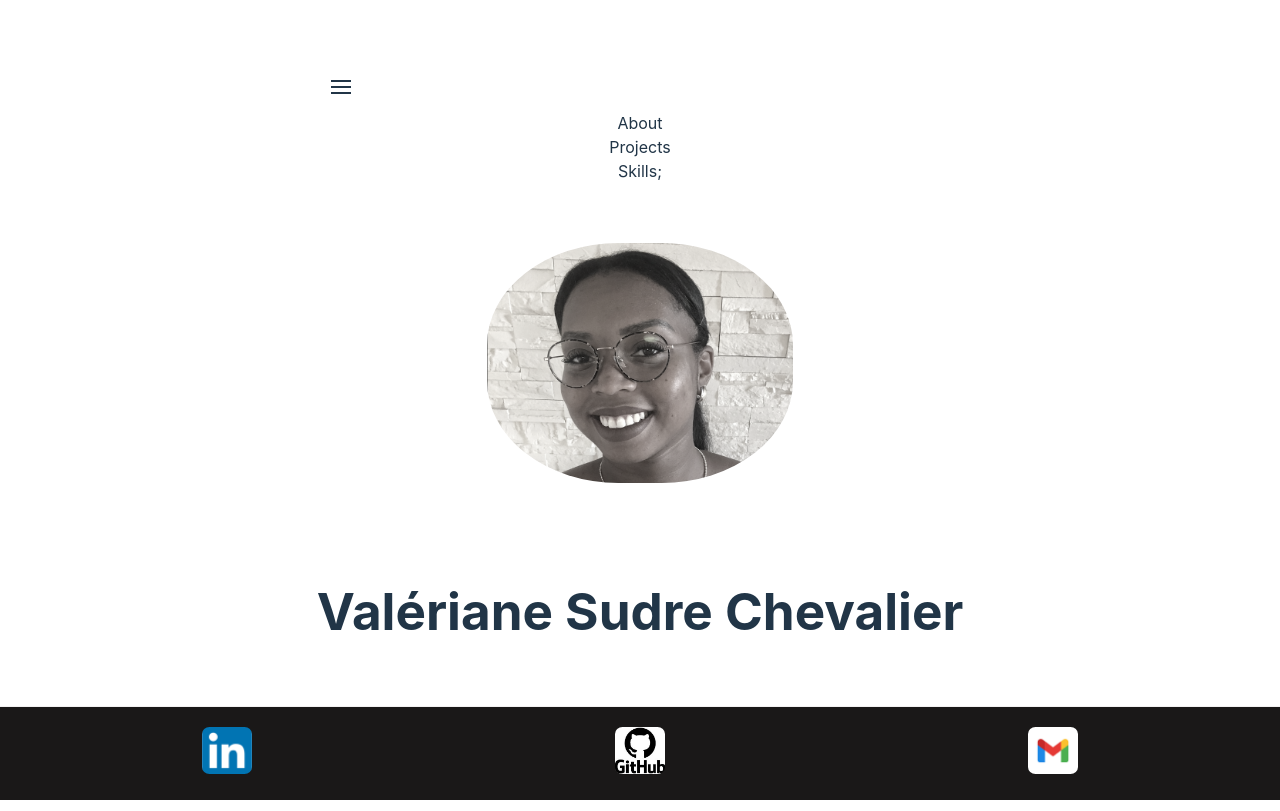
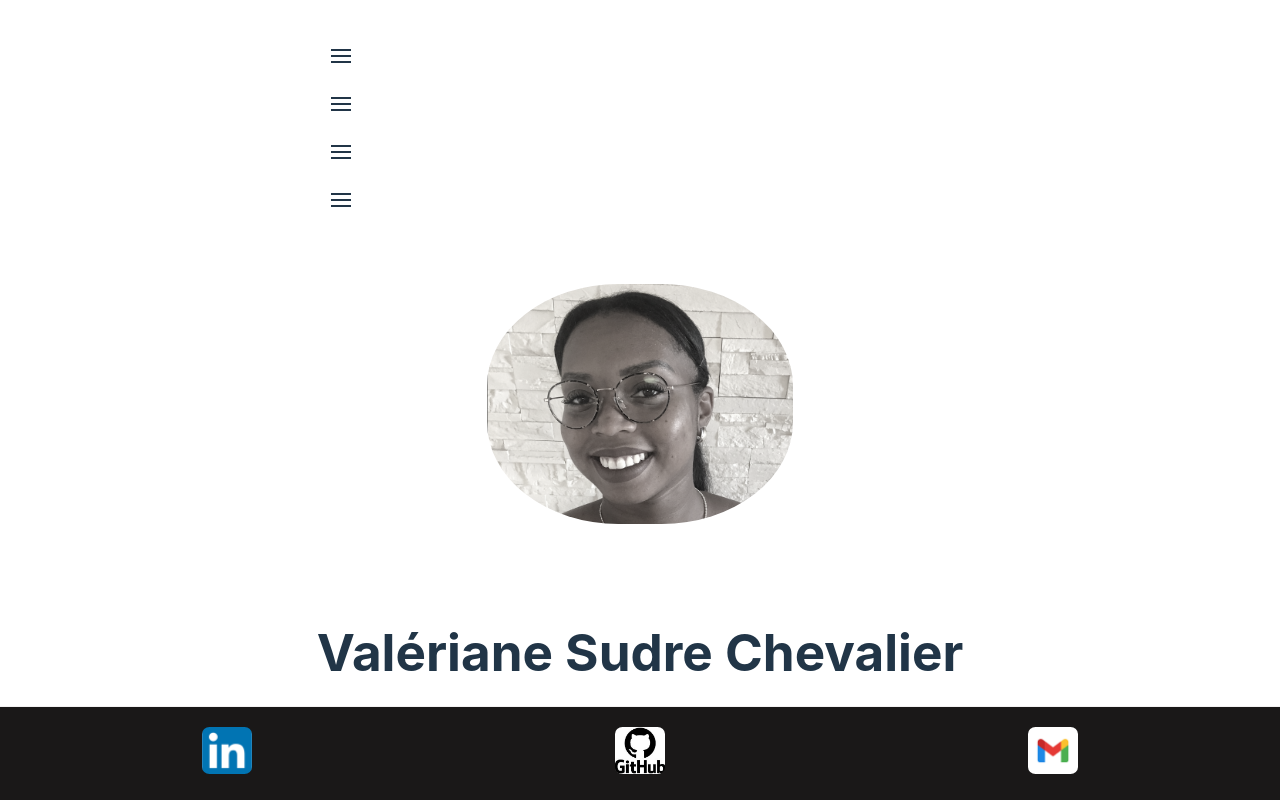
Before and after one commit to valihna/scvportfolio.github.io, a React (Vite) app: page /home in a window 1280 px wide. Built offline with nearby package versions, Linux system fonts and the light colour scheme.

Commit message:
ajout de la navbar sur les differents composants

```diff
--- a/src/components/about/About.jsx
+++ b/src/components/about/About.jsx
@@ -1,9 +1,12 @@
+import Navbar from "../navbar/Navbar";
 import Footer from "../footer/Footer";
 
 function About() {
   return (
     <div>
-      About
+      <div className="navbar">
+        <Navbar />
+      </div>
       <div className="footer">
         <Footer />
       </div>
--- a/src/components/contact/Contact.jsx
+++ b/src/components/contact/Contact.jsx
@@ -1,9 +1,12 @@
+import Navbar from "../navbar/Navbar";
 import Footer from "../footer/Footer";
 
 function Contact() {
   return (
     <div>
-      Contact
+      <div className="navbar">
+        <Navbar />
+      </div>
       <div>
         <Footer />
       </div>
--- a/src/components/projects/Projects.jsx
+++ b/src/components/projects/Projects.jsx
@@ -1,9 +1,12 @@
+import Navbar from "../navbar/Navbar";
 import Footer from "../footer/Footer";
 
 function Projects() {
   return (
     <div>
-      Projects
+      <div className="navbar">
+        <Navbar />
+      </div>
       <div className="footer">
         <Footer />
       </div>
--- a/src/components/skills/Skills.jsx
+++ b/src/components/skills/Skills.jsx
@@ -1,10 +1,15 @@
+import Navbar from "../navbar/Navbar";
 import Footer from "../footer/Footer";
 
 function Skills() {
   return (
     <div>
-      Skills
-      <Footer />;
+      <div className="navbar">
+        <Navbar />
+      </div>
+      <div className="footer">
+        <Footer />
+      </div>
     </div>
   );
 }
```
